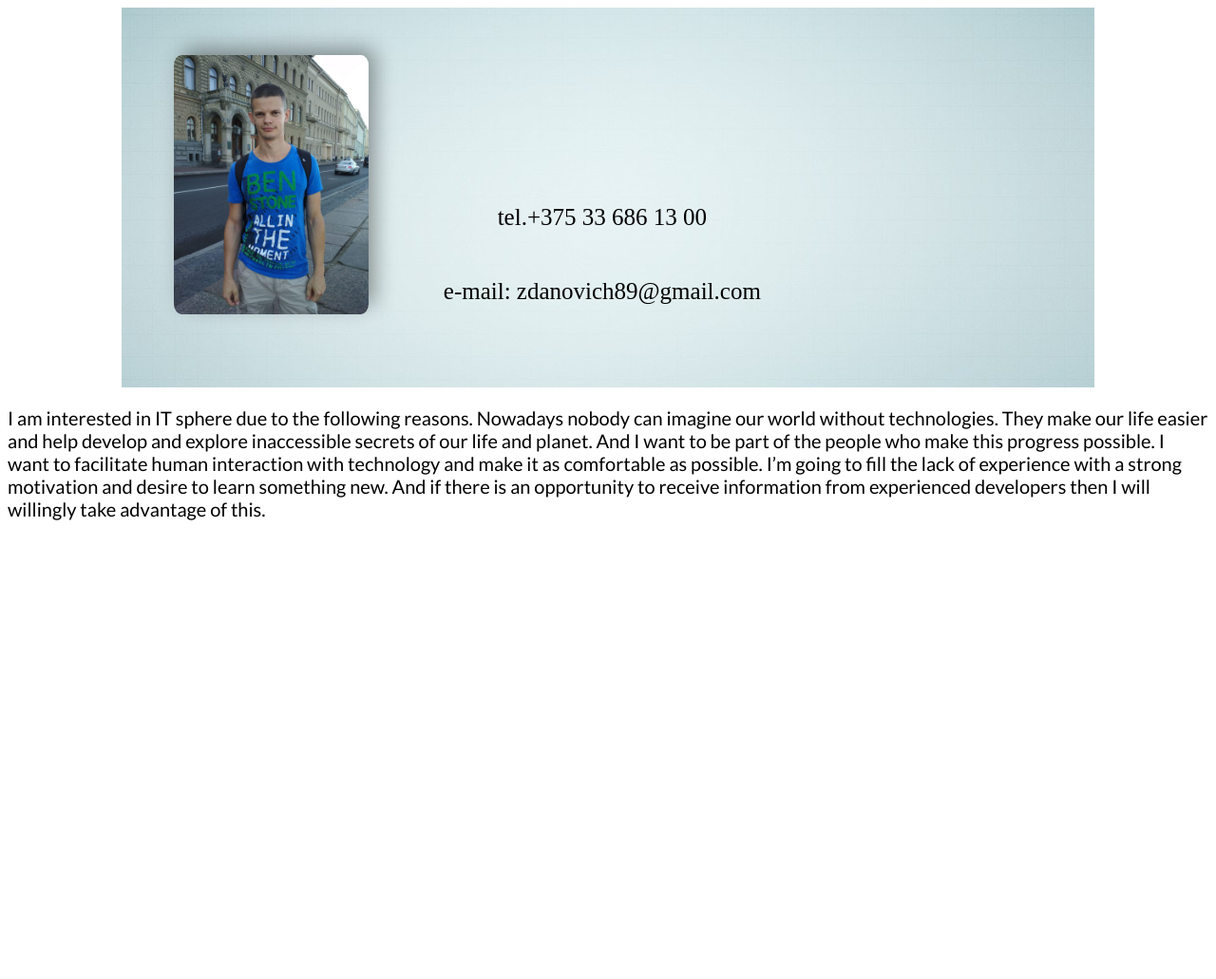
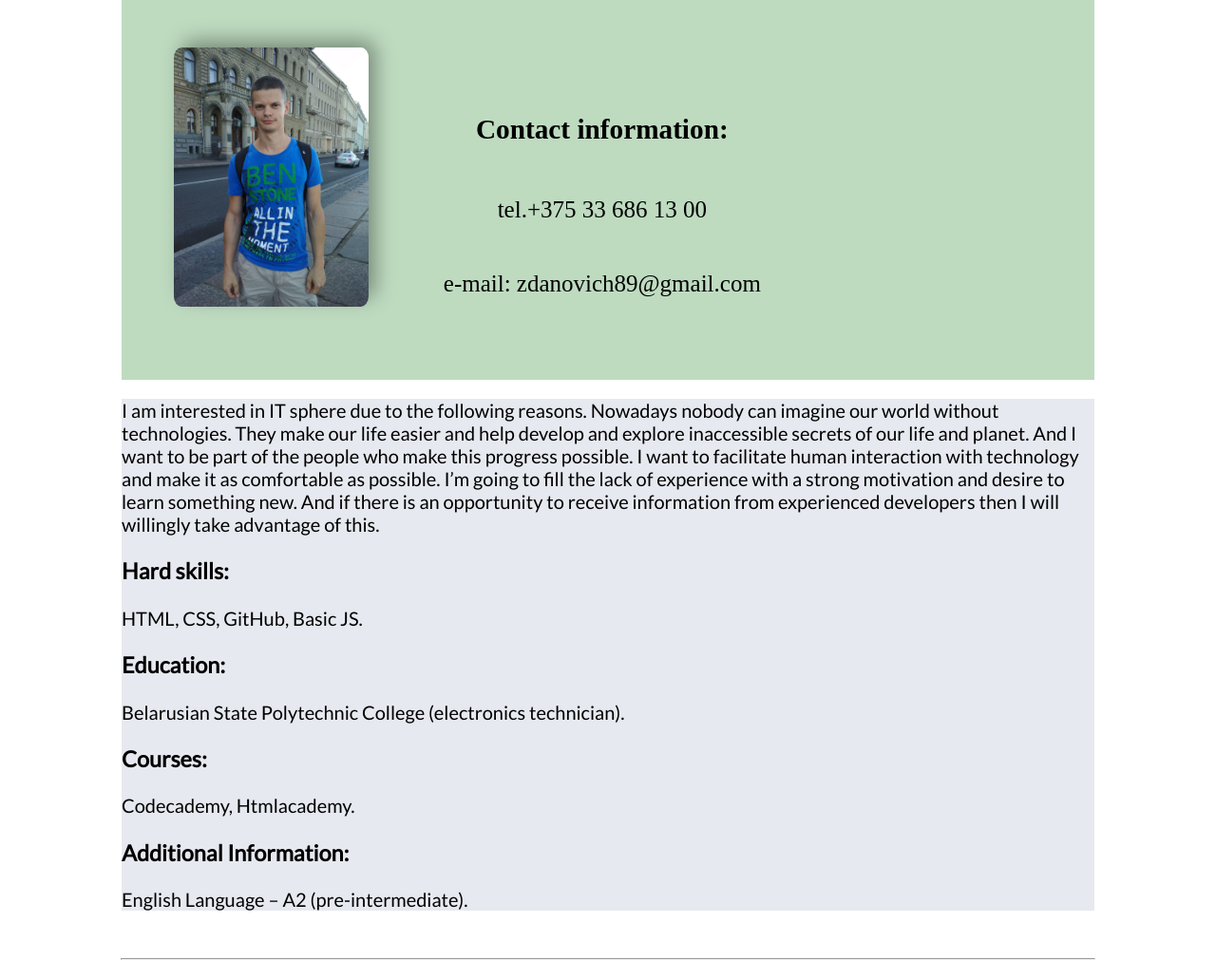
Before and after one commit to zdanovich89/rsschool-2019Q1-cv, a plain HTML site: page index.html in a window 1280 px wide. Shown: the whole page at 95% size. Before the commit the page ends 800 px from the top, so only its background shows below. Drawn offline with Linux system fonts and the light colour scheme.

Commit message:
feat:add all inf

```diff
--- a/index.html
+++ b/index.html
@@ -15,13 +15,20 @@
        <img class="photo" src="./assets/photo_2019-03-12_22-06-16.jpg" alt="person">
       <div class="contacts" ><h3>Contact information:</h3><p class="contacts">tel.+375 33 686 13 00 </p><br><p class="contacts">e-mail: zdanovich89@gmail.com</p></div>
     </div>
+  </header>
+  <main>
     <section>
-      <h3>About me</h3>
       <div class="about"><p>I am interested in IT sphere due to the following reasons. Nowadays nobody can imagine our world without technologies. They make our life easier and help develop and explore inaccessible secrets of our life and planet. And I want to be part of the people who make this progress possible. I want to facilitate human interaction with technology and make it as comfortable as possible. I’m going to fill the lack of experience with a strong motivation and desire to learn something new. And if there is an opportunity to receive information from experienced developers then I will willingly take advantage of this.</p></div>
+      <h3>Hard skills:</h3>
+      <div><p>HTML, CSS, GitHub, Basic JS.</p></div>
+      <h3>Education:</h3>
+      <div><p>Belarusian State Polytechnic College (electronics technician).</p></div>
+      <h3>Courses:</h3>
+      <div><p>Codecademy, Htmlacademy.</p></div>
+      <h3>Additional Information:</h3>
+      <div><p>English Language – A2 (pre-intermediate).</p></div>
     </section>
-
-
-  </header>
-
+  </main>
+  <footer><hr></footer>
 </body>
 </html>
--- a/style.css
+++ b/style.css
@@ -1,7 +1,5 @@
 .container {
-  background-image: url(./assets/bankoboevru_svetlo_biryuzovyi_fon_20150105_1862036614.jpg);
-  background-repeat: no-repeat;
-  background-position: 50%;
+  background:  #bedbc0;
   width: 100%;
   max-width: 1024px;
   margin: 0 auto;
@@ -32,7 +30,7 @@ h1 {
   display: none;
 }
 
-h3 {
+#me {
   display: none;
 }
 
@@ -40,3 +38,25 @@ h3 {
   font-family: 'Lato', sans-serif;
   font-size: 20px;
 }
+
+section {
+  width: 1024px;
+  margin: 0 auto;
+  background: #e6e9ef;
+  font-family: 'Lato', sans-serif;
+  font-size: 20px;
+}
+
+hr {
+  width: 1024px;
+  align: center;
+  size: 10px;
+  color: black;
+  margin-top: 50px;
+  margin-bottom: 20px;
+ }
+
+body {
+  margin-bottom: 0px;
+  margin-top: 0px;
+}
```
